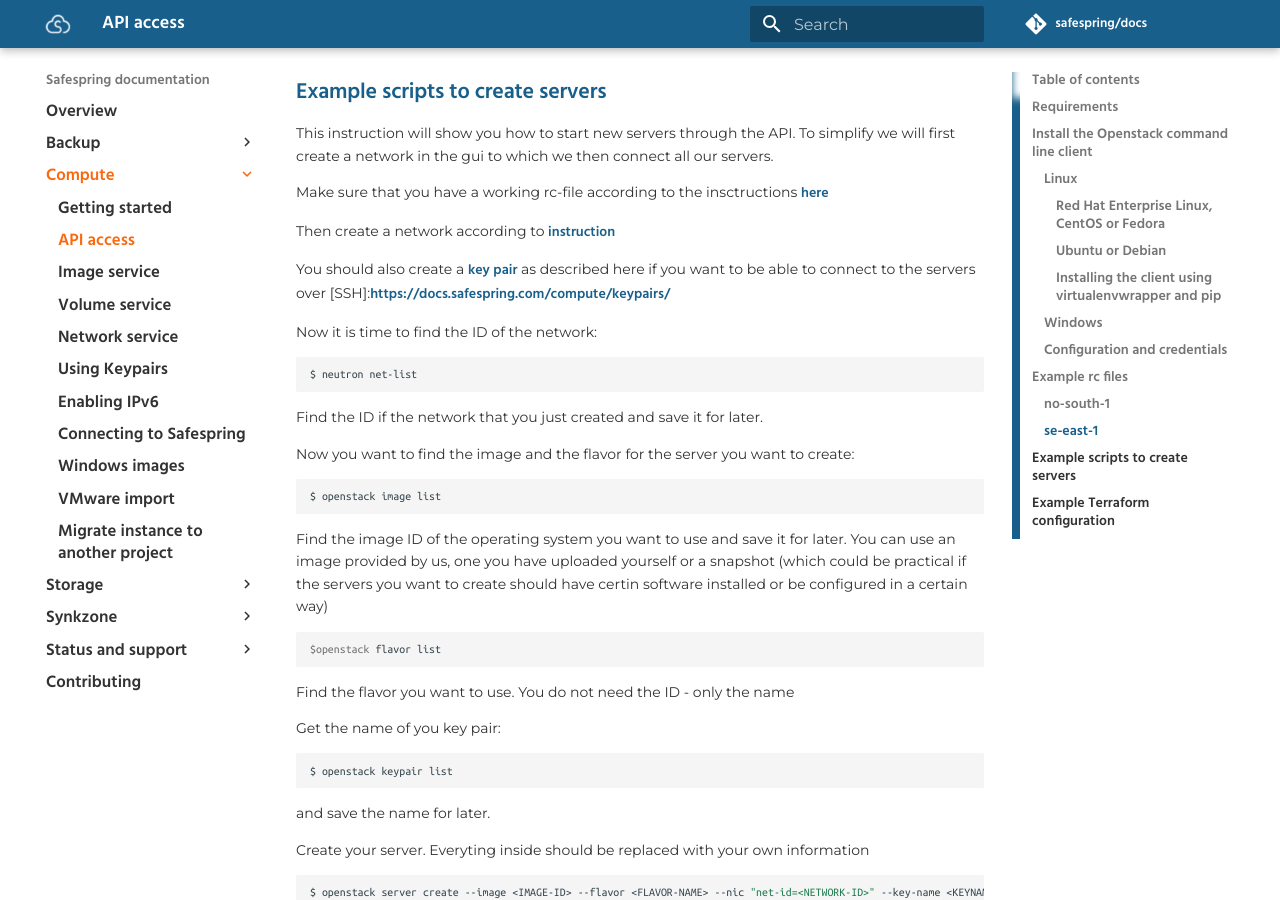
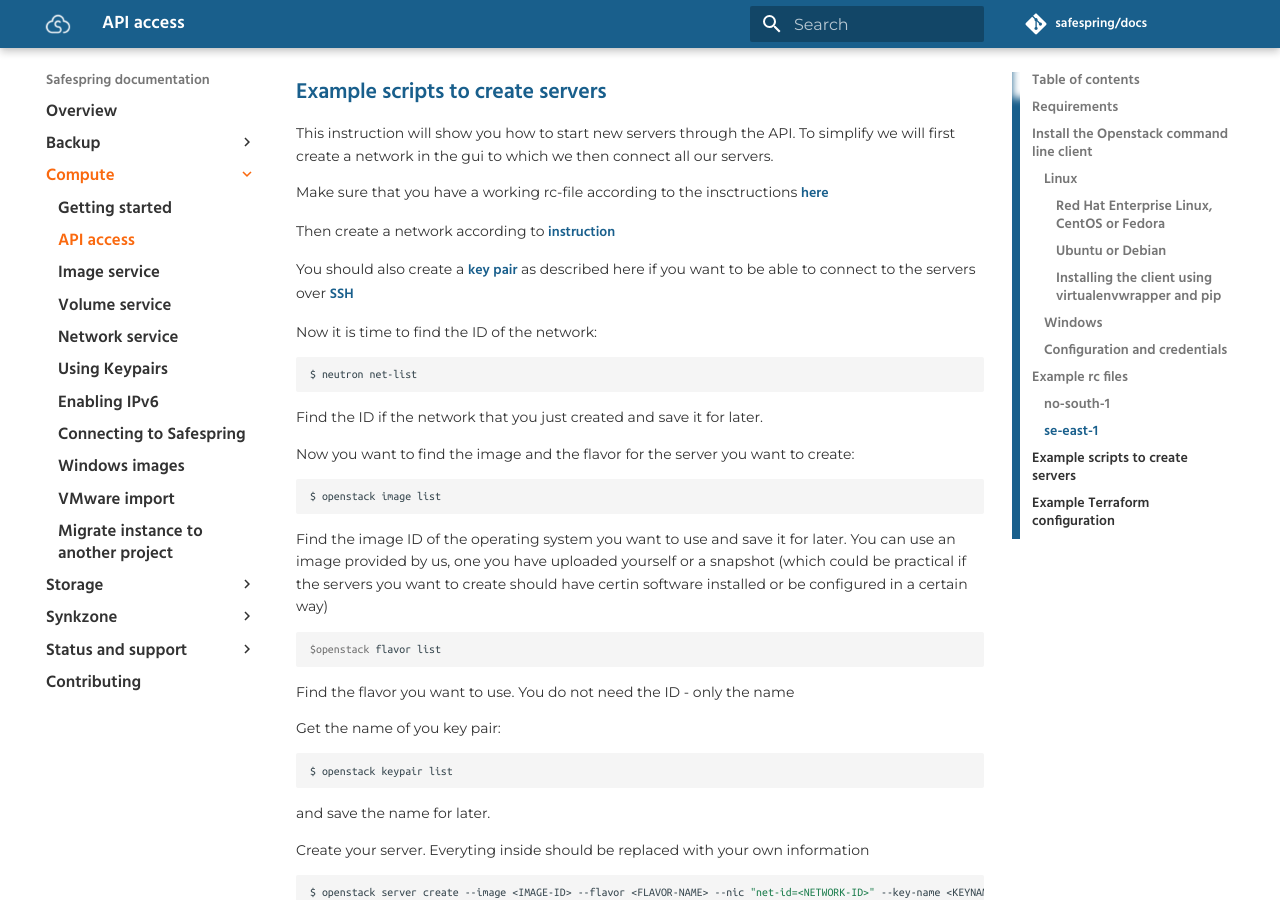
Before and after one commit to safespring/docs, an MkDocs documentation site: the page built from content/compute/api.md, in a window 1280 px wide and 900 px high, scrolled down 2422 px. Built offline with MkDocs 1.6.1 and Material for MkDocs 9.7.7, drawn with Linux system fonts in a browser that asks for light colours; comment, search, counter and statistics services are not loaded; old or Windows-style settings are respelled for this version of MkDocs.

```diff
--- a/content/compute/api.md
+++ b/content/compute/api.md
@@ -142,7 +142,7 @@
 
 Then create a network according to [instruction](https://docs.safespring.com/compute/network/)
 
-You should also create a [key pair](https://docs.safespring.com/compute/keypairs/) as described here if you want to be able to connect to the servers over [SSH]:https://docs.safespring.com/compute/keypairs/
+You should also create a [key pair](https://docs.safespring.com/compute/keypairs/) as described here if you want to be able to connect to the servers over [SSH](https://docs.safespring.com/compute/keypairs/)
 
 Now it is time to find the ID of the network:
 
```
